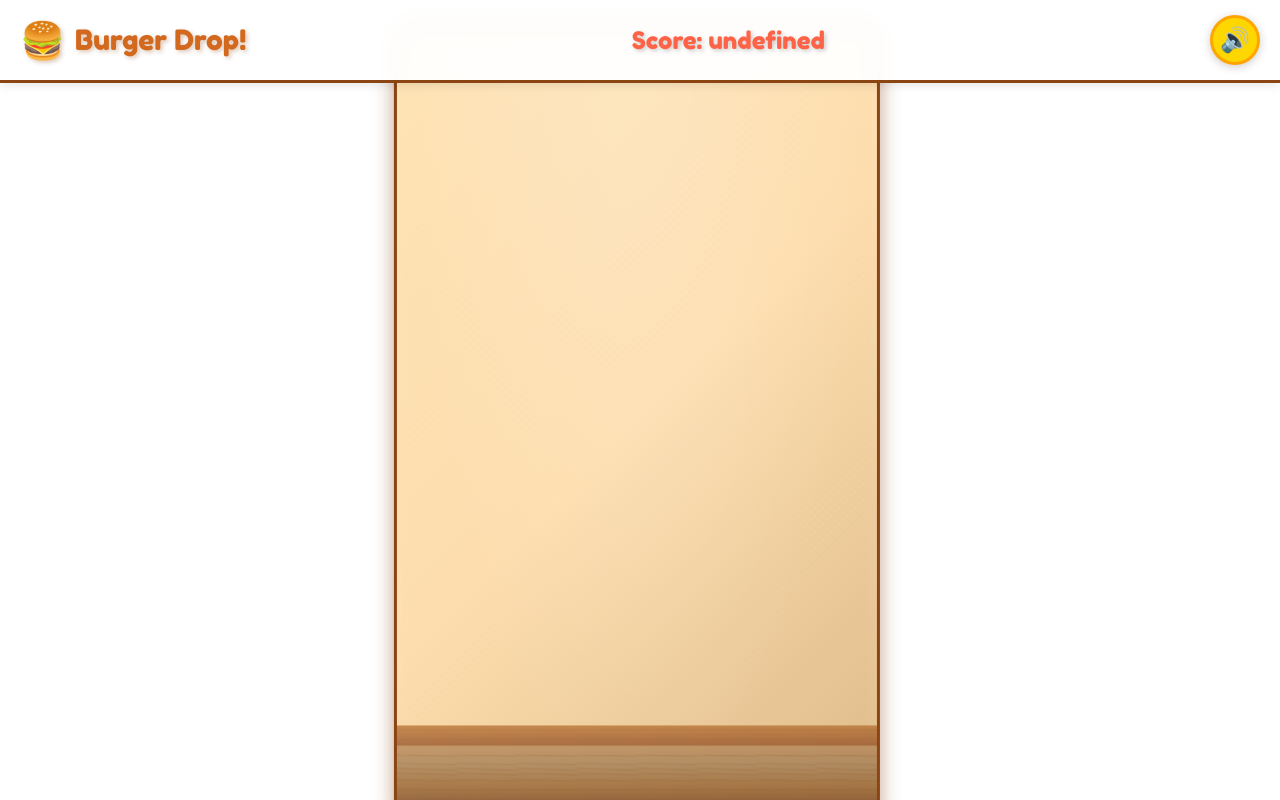
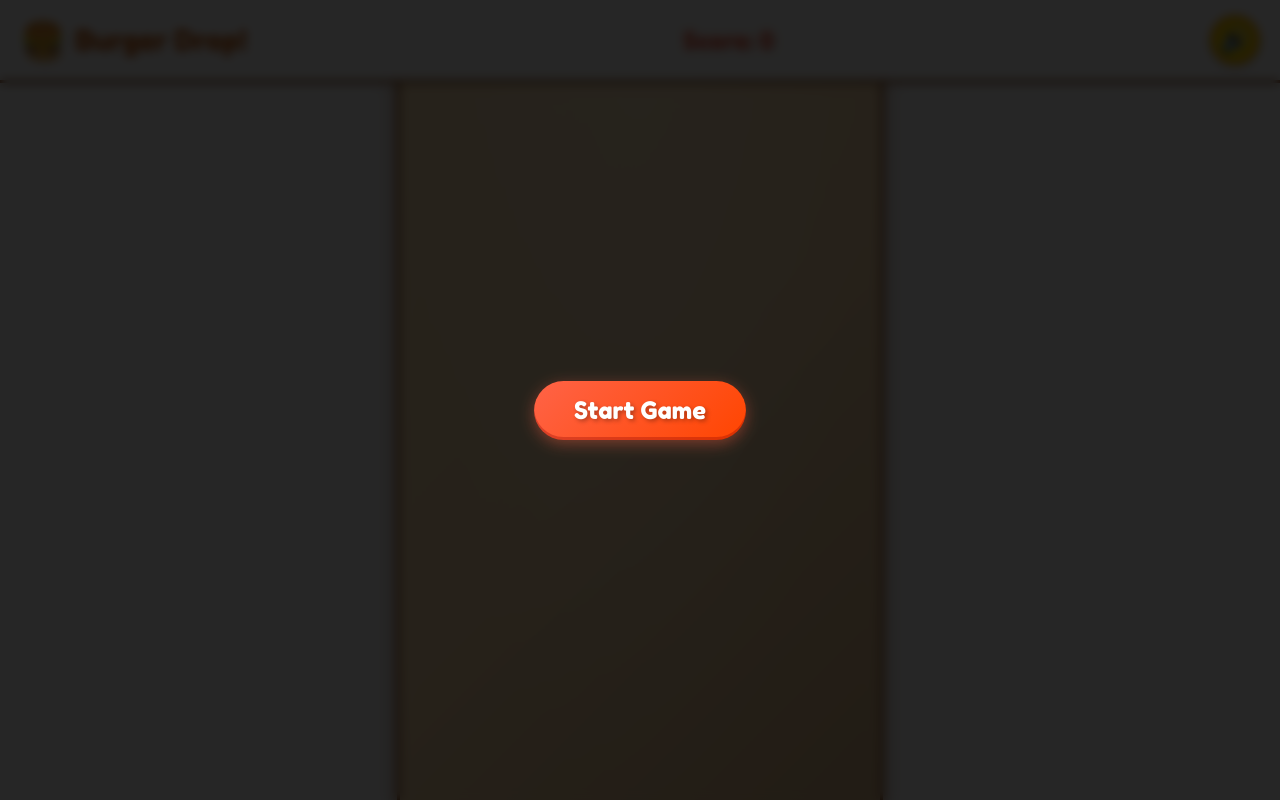
Before and after one commit to schmug/BurgerDrop, a website: page index.html in a window 1280 px wide. Drawn offline with nearby package versions, Linux system fonts and the light colour scheme; animation ran at ten frames a second.

Commit message:
Add start screen overlay

```diff
--- a/index.html
+++ b/index.html
@@ -107,6 +107,20 @@ body {
 
 .audio-toggle:active {
     transform: scale(0.95);
+}
+
+#startScreen {
+    position: fixed;
+    top: 0;
+    left: 0;
+    right: 0;
+    bottom: 0;
+    background: rgba(0, 0, 0, 0.85);
+    display: flex;
+    justify-content: center;
+    align-items: center;
+    z-index: 2000;
+    backdrop-filter: blur(5px);
 }
 
 .game-over-overlay {
@@ -302,6 +316,10 @@ body {
         <canvas id="gameCanvas"></canvas>
     </div>
 
+    <div id="startScreen">
+        <button class="play-again-btn" id="startButton">Start Game</button>
+    </div>
+
     <div class="game-over-overlay" id="gameOver">
         <div class="game-over-content">
             <h1 class="game-over-title">Game Over! 🍔</h1>
@@ -321,7 +339,18 @@ body {
                     enablePerformanceMonitoring: false,
                     showPerformanceUI: false
                 });
-                game.start();
+
+                const startButton = document.getElementById('startButton');
+                const startScreen = document.getElementById('startScreen');
+
+                if (startButton) {
+                    startButton.addEventListener('click', () => {
+                        if (startScreen) {
+                            startScreen.style.display = 'none';
+                        }
+                        game.start();
+                    });
+                }
 
                 // Setup UI event handlers
                 const audioToggle = document.getElementById('audioToggle');
--- a/src/game/templates/styles.css
+++ b/src/game/templates/styles.css
@@ -101,6 +101,20 @@ body {
 
 .audio-toggle:active {
     transform: scale(0.95);
+}
+
+#startScreen {
+    position: fixed;
+    top: 0;
+    left: 0;
+    right: 0;
+    bottom: 0;
+    background: rgba(0, 0, 0, 0.85);
+    display: flex;
+    justify-content: center;
+    align-items: center;
+    z-index: 2000;
+    backdrop-filter: blur(5px);
 }
 
 .game-over-overlay {
```
Also changed, not shown: src/game/worker-template.js (+4 -3 lines).
